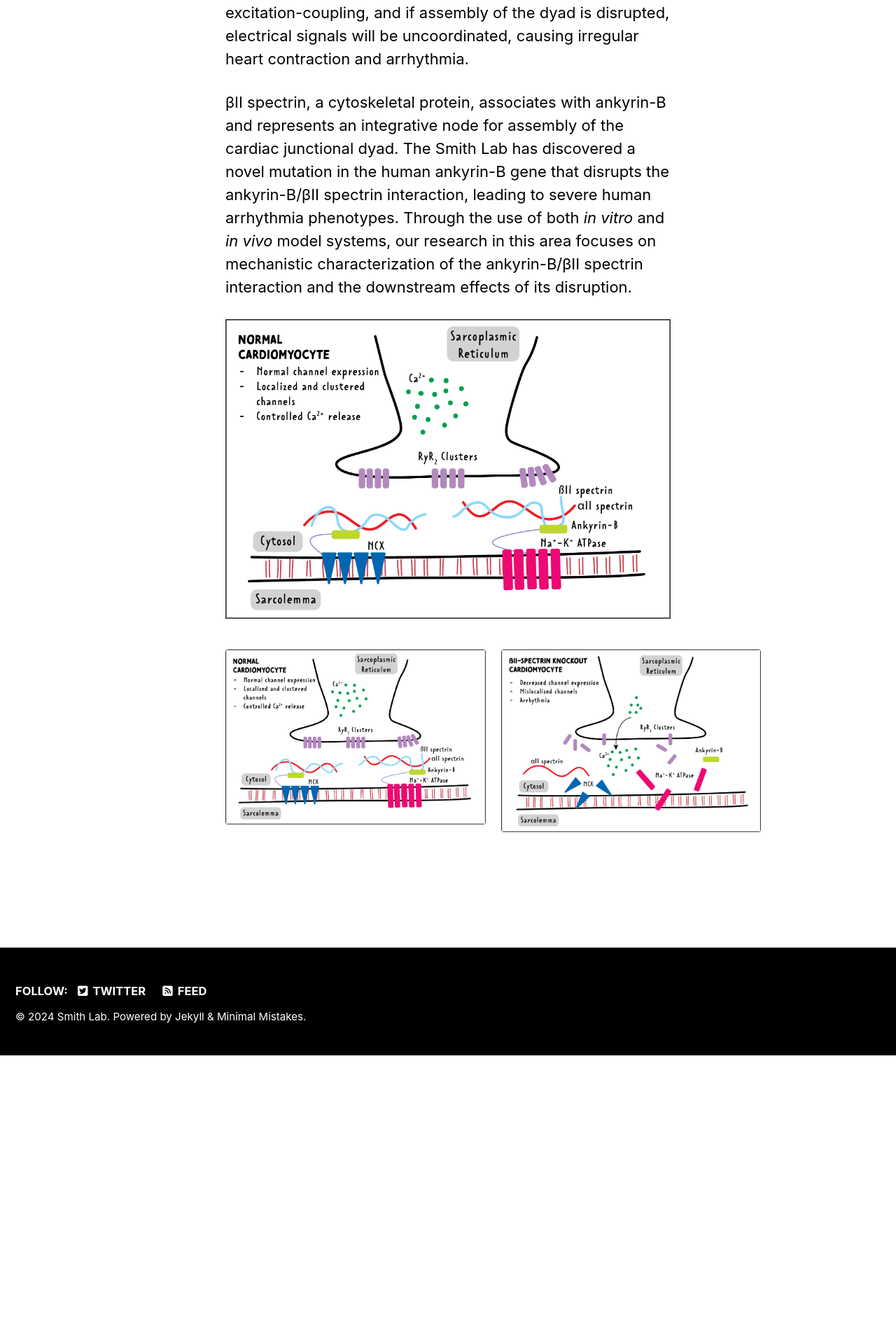
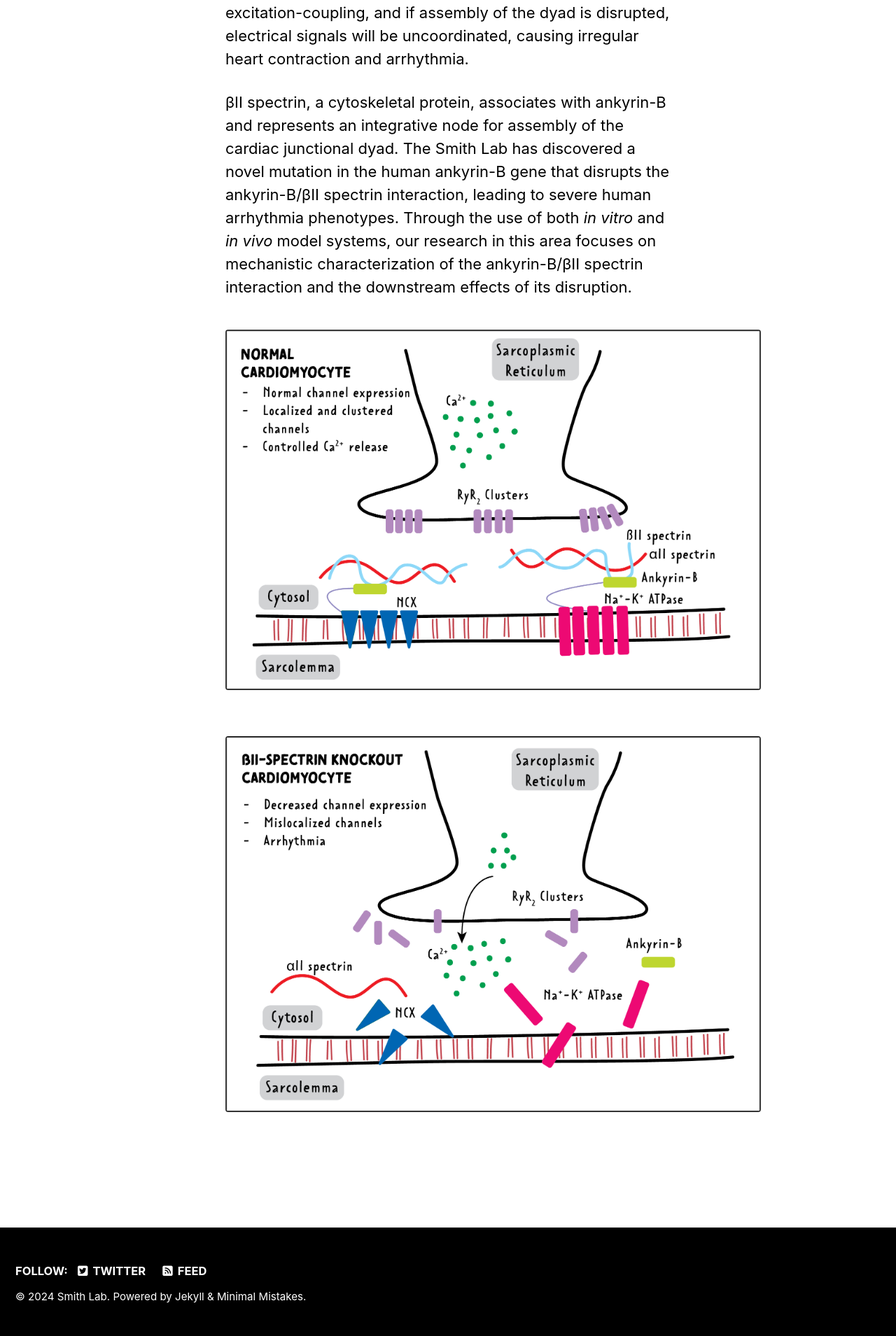
Before and after one commit to cralbers/smith-lab, a Jekyll site: the page built from _pages/research.md, in a window 1280 px wide. Shown: the part 1212-3121 px from the top of the page at 70% size. Built offline with Jekyll 4.4.1, drawn with Linux system fonts in a browser that asks for light colours; cached includes are drawn as plain includes; before the commit the page ends 2720 px from its top, so only the background shows below that.

Commit message:
galleries

```diff
--- a/_pages/research.md
+++ b/_pages/research.md
@@ -3,6 +3,7 @@ permalink: /research/
 toc: true
 gallery:
     - image_path: /assets/images/normal_CM.png
+gallery2:
     - image_path: /assets/images/B2KO_CM.png
 
 ---
@@ -21,6 +22,6 @@ Cytoskeletal proteins play an essential role in the assembly of the cardiac junc
 
 βII spectrin, a cytoskeletal protein, associates with ankyrin-B and represents an integrative node for assembly of the cardiac junctional dyad. The Smith Lab has discovered a novel mutation in the human ankyrin-B gene that disrupts the ankyrin-B/βII spectrin interaction, leading to severe human arrhythmia phenotypes. Through the use of both *in vitro* and *in vivo* model systems, our research in this area focuses on mechanistic characterization of the ankyrin-B/βII spectrin interaction and the downstream effects of its disruption.
 
-![](/assets/images/normal_CM.png)
 
 {% include gallery id="gallery" class="full" %}
+{% include gallery id="gallery2" class="full" %}
```
